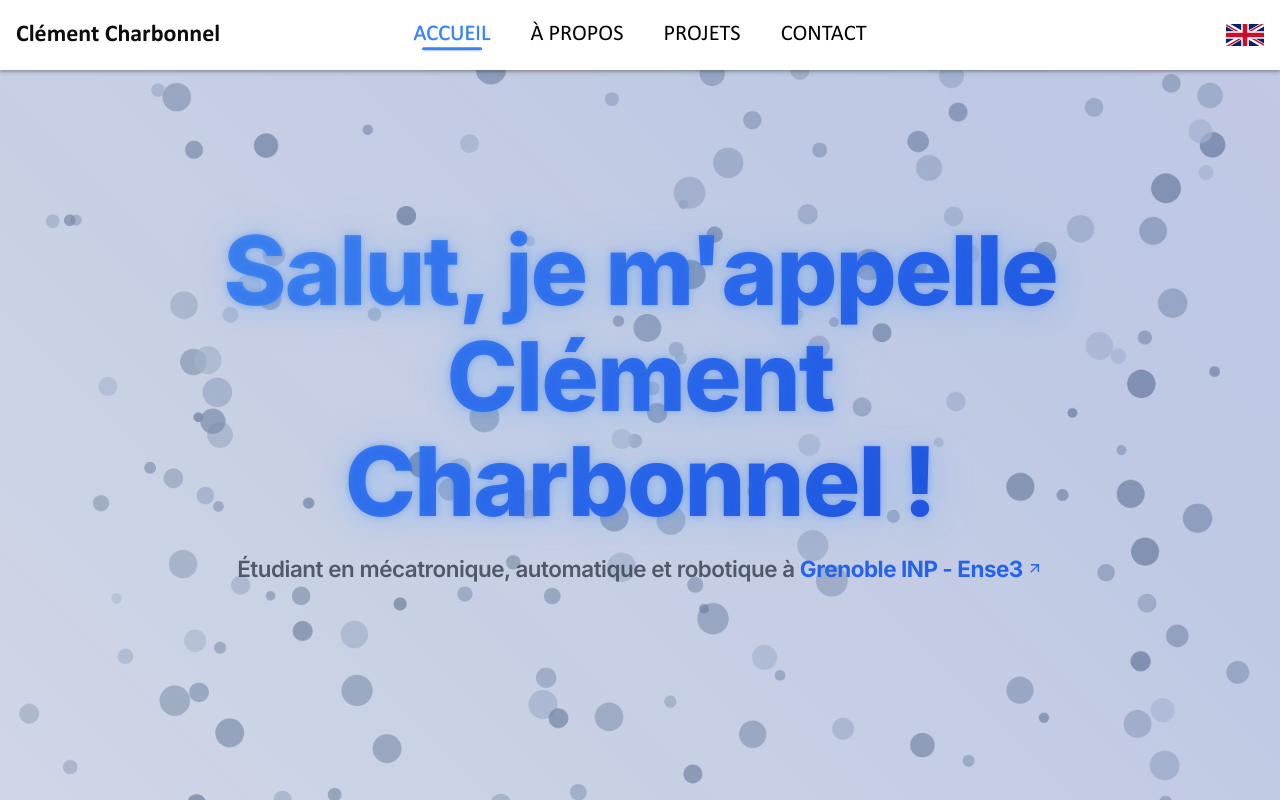
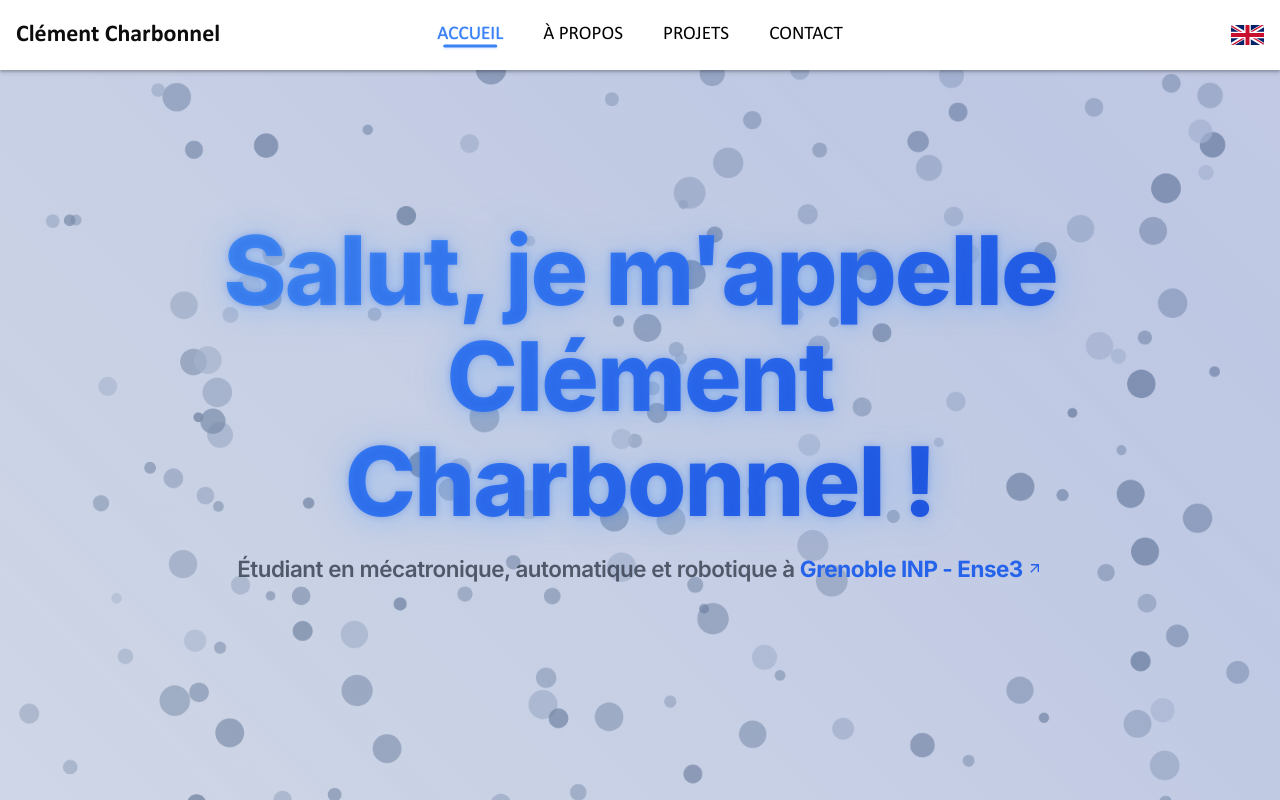
Before and after one commit to Clement38420/portfolio, a Vue app: page / in a window 1280 px wide. Built offline with nearby package versions, Linux system fonts and the light colour scheme.

Commit message:
style(App): adjust text-muted color and global font size

```diff
--- a/src/App.vue
+++ b/src/App.vue
@@ -27,7 +27,7 @@ import NavBar from './components/NavBar.vue'
   --bg-dark-color: hsl(0, 0%, 90%);
 
   --text-color: hsl(0, 0%, 5%);
-  --text-muted: hsl(0, 0%, 50%);
+  --text-muted: hsl(0, 0%, 40%);
 
   --card-shadow: 0 2px 2px 0 rgba(0, 0, 0, 0.2), 0 4px 4px 0 rgba(0, 0, 0, 0.07);
   --card-shadow-close: 0 2px 2px 0 rgba(0, 0, 0, 0.1);
@@ -38,7 +38,7 @@ body {
   background-color: var(--bg-dark-color);
   font-family: Calibri, sans-serif;
   color: var(--text-color);
-  font-size: clamp(1rem, 3vw, 1.4rem);
+  font-size: clamp(1rem, 3vw, 1.2rem);
 }
 
 .view-background {
```
